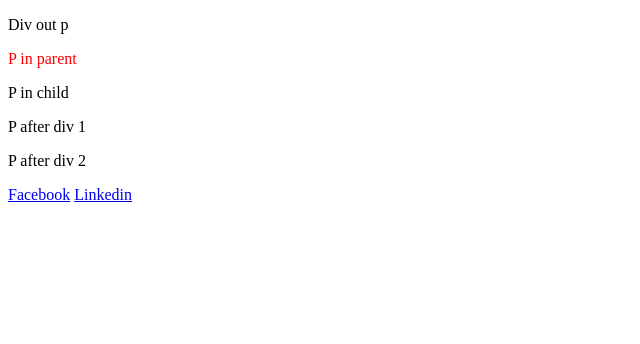
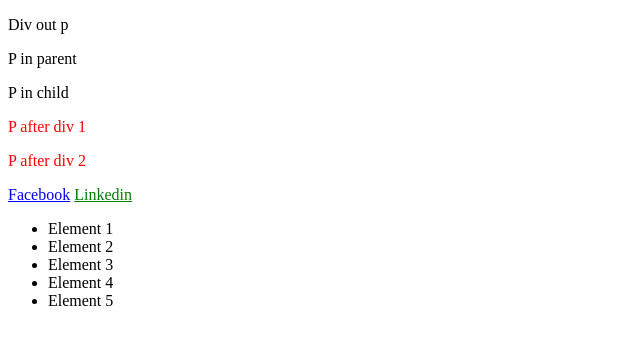
Before and after one commit to 95ElWin/css-lessons, a plain HTML site: page index.html in a window 1280 px wide. Shown: the whole page, without its empty margins (0-640 px from the left). Drawn offline with Linux system fonts and the light colour scheme.

Commit message:
lesson01.1

```diff
--- a/index.html
+++ b/index.html
@@ -18,5 +18,12 @@
   <p>P after div 2</p>
   <a href="http://fb.az">Facebook</a>
   <a href="https://linkedin.com" target="_blank">Linkedin</a>
+  <ul class="list">
+    <li>Element 1</li>
+    <li class="list">Element 2</li>
+    <li>Element 3</li>
+    <li>Element 4</li>
+    <li>Element 5</li>
+  </ul>
 </body>
 </html>
--- a/style.css
+++ b/style.css
@@ -1,4 +1,9 @@
-.main > p {
+/* *{
+    color: red;
+    margin: 0px;
+    padding: 0px;
+} */
+.main ~ p {
     color: red;
 }
 /* .main p {  // main-in icinde olan butun p-lere tesir edir
@@ -13,3 +18,51 @@
 /* .main + p {  // main-den sonra gelen birinci p-e tesir edir
     color: red;
 } */
+/* a[href="http://fb.az"] {
+    color: green;
+} */
+/* a[href^="https"] { // evveli bununla baslayanlara tesir edir
+    color: green;
+} */
+/* a[href$="az"] { // sonu bununla qurtalanlara tesir edir
+    color: green;
+} */
+/* a[href*="l"] { // icinde bu olanlara tesir edir
+    color: green;
+}  */
+a[target="_blank"] { /* targetin _blank-i bu olanlara tesir edir */
+    color: green;
+}
+/* ul li { //hamsina aiddir
+    color: red;
+} */
+/* ul li:first-child {
+    color: red;
+} */
+/* ul li:last-child {
+    color: red;
+} */
+/* ul li:nth-child(2) {
+    color: red;
+} */
+/* ul li:nth-child(odd) { //tekler
+    color: red;
+} */
+/* ul li:nth-child(even) { //cutler
+    color: red;
+} */
+/* ul li:nth-child(2n+1) {
+    color: red;
+} */
+/* ul .list {
+    color: red;
+} */
+/* ul.list {
+    color: red;
+} */
+/* ul li:hover {
+ background-color: blue;
+} */
+.main:active {
+ background-color: blue;
+}
```
